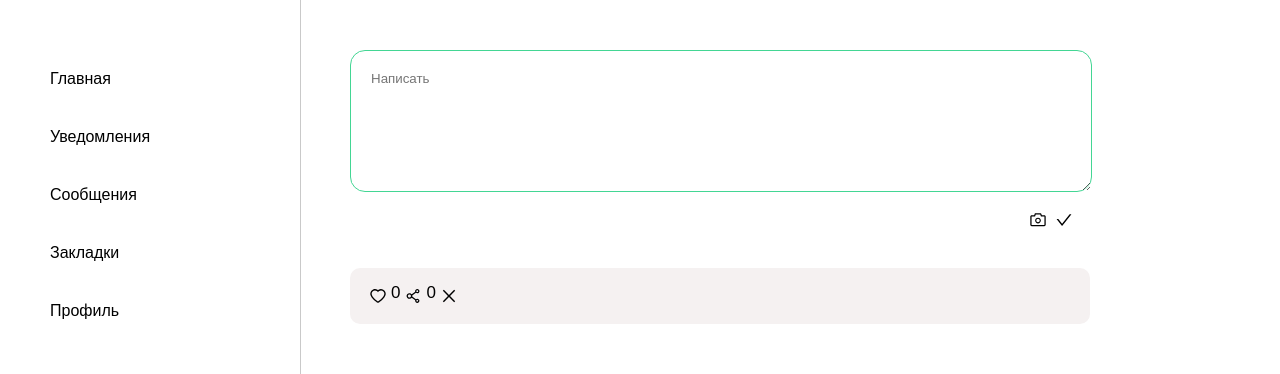
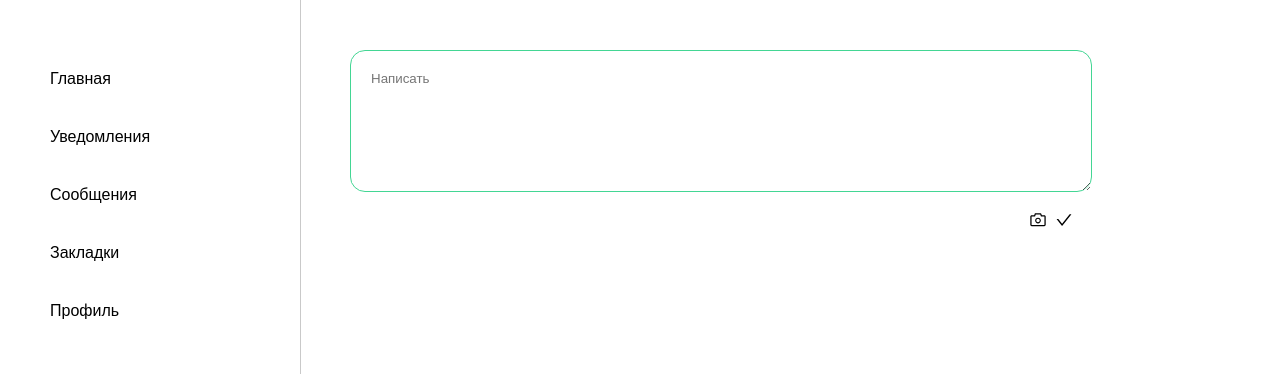
Before and after one commit to oksanaBir/social-net, a React app: page / in a window 1280 px wide. Shown: the top 374 px of the page. Built offline with nearby package versions, Linux system fonts and the light colour scheme.

Commit message:
Post added

```diff
--- a/src/components/App.js
+++ b/src/components/App.js
@@ -1,18 +1,30 @@
 import React from 'react';
 import MenuWrapper from '../ui/MenuWrapper';
-import TextArea from '../ui/TextArea';
 import Post from './Post';
 import CreatePost from './CreatePost';
 import "../styles/styles.less";
 import { FlexBox, margin, left } from '../ui/FlexBox';
+import { useSelector } from 'react-redux';
 
 export default function App() {
+    const post = useSelector(state => state.post);
+    const posts = useSelector(state => state.posts);
+
     return (
         <>
             <MenuWrapper />
             <FlexBox left={300} margin={50}>
-                <CreatePost />
-                <Post/>
+                <CreatePost key={post.postId} post={post}/>
+                <FlexBox>
+                    {
+                        posts.map((post) => {
+                            return (
+                                <Post key={post.postId} post={post} />
+                            )
+                        })
+
+                    }
+                </FlexBox>
             </FlexBox>
         </>
     );
```
